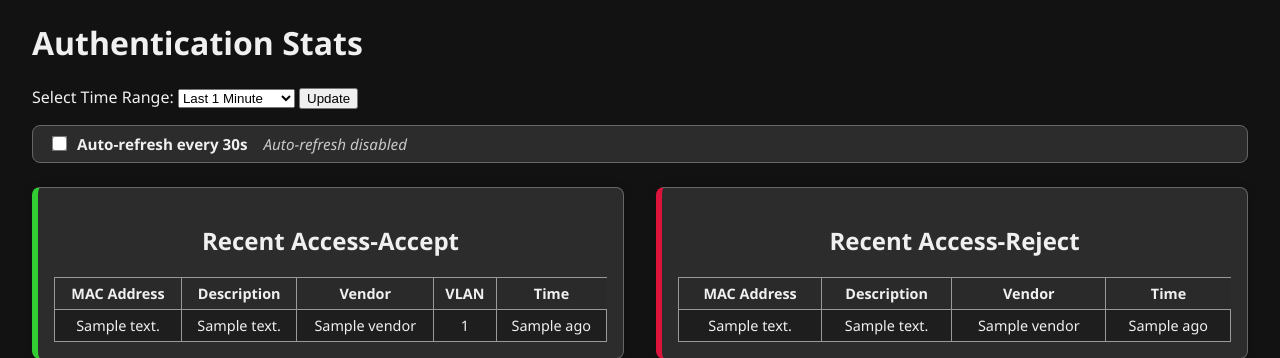
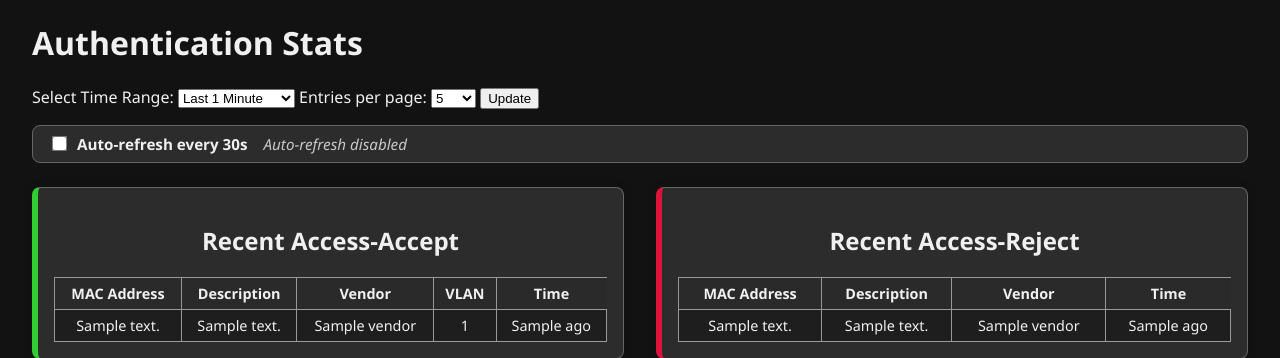
Before and after one commit to Simon-CR/RadMac, a Flask app: template app/templates/stats.html in a window 1280 px wide. Shown: the part 74-432 px from the top of the page. Run offline with Flask 3, Linux system fonts and the light colour scheme; the template is opened without the code that fills it: most values are stand-ins (such as "Sample title", 1, 10 or a date in 2020).

Commit message:
improved pagination

```diff
--- a/app/templates/stats.html
+++ b/app/templates/stats.html
@@ -18,6 +18,14 @@
         <option value="last_30_days" {% if time_range == 'last_30_days' %}selected{% endif %}>Last 30 Days</option>
         <option value="all" {% if time_range == 'all' %}selected{% endif %}>All Time</option>
     </select>
+
+    <label for="per_page">Entries per page:</label>
+    <select name="per_page" id="per_page">
+        {% for option in [5,10, 25, 50, 100] %}
+        <option value="{{ option }}" {% if per_page == option %}selected{% endif %}>{{ option }}</option>
+        {% endfor %}
+    </select>
+
     <button type="submit">Update</button>
 </form>
 
@@ -56,15 +64,29 @@
             {% endfor %}
         </tbody>
     </table>
-        {% if total_pages_accept > 1 %}
+    {% if pagination_accept.pages|length > 1 %}
     <div class="pagination">
-            {% for page in range(1, total_pages_accept + 1) %}
+        {% if pagination_accept.show_first %}
+            <a href="{{ url_for('stats.stats_page', page_accept=pagination_accept.first_page, page_reject=page_reject, page_fallback=page_fallback, per_page=per_page, time_range=time_range) }}">&laquo;</a>
+        {% endif %}
+        {% if pagination_accept.show_prev %}
+            <a href="{{ url_for('stats.stats_page', page_accept=pagination_accept.prev_page, page_reject=page_reject, page_fallback=page_fallback, per_page=per_page, time_range=time_range) }}">&lsaquo;</a>
+        {% endif %}
+
+        {% for page in pagination_accept.pages %}
             {% if page == page_accept %}
                 <span class="current-page">{{ page }}</span>
             {% else %}
-                    <a href="{{ url_for('stats.stats_page', page_accept=page, page_reject=page_reject, page_fallback=page_fallback, time_range=time_range) }}">{{ page }}</a>
+                <a href="{{ url_for('stats.stats_page', page_accept=page, page_reject=page_reject, page_fallback=page_fallback, per_page=per_page, time_range=time_range) }}">{{ page }}</a>
             {% endif %}
         {% endfor %}
+
+        {% if pagination_accept.show_next %}
+            <a href="{{ url_for('stats.stats_page', page_accept=pagination_accept.next_page, page_reject=page_reject, page_fallback=page_fallback, per_page=per_page, time_range=time_range) }}">&rsaquo;</a>
+        {% endif %}
+        {% if pagination_accept.show_last %}
+            <a href="{{ url_for('stats.stats_page', page_accept=pagination_accept.last_page, page_reject=page_reject, page_fallback=page_fallback, per_page=per_page, time_range=time_range) }}">&raquo;</a>
+        {% endif %}
     </div>
     {% endif %}
 </div>
@@ -92,15 +114,27 @@
             {% endfor %}
         </tbody>
     </table>
-        {% if total_pages_reject > 1 %}
+    {% if pagination_reject.pages|length > 1 %}
     <div class="pagination">
-            {% for page in range(1, total_pages_reject + 1) %}
+        {% if pagination_reject.show_first %}
+            <a href="{{ url_for('stats.stats_page', page_accept=page_accept, page_reject=pagination_reject.first_page, page_fallback=page_fallback, per_page=per_page, time_range=time_range) }}">&laquo;</a>
+        {% endif %}
+        {% if pagination_reject.show_prev %}
+            <a href="{{ url_for('stats.stats_page', page_accept=page_accept, page_reject=pagination_reject.prev_page, page_fallback=page_fallback, per_page=per_page, time_range=time_range) }}">&lsaquo;</a>
+        {% endif %}
+        {% for page in pagination_reject.pages %}
             {% if page == page_reject %}
                 <span class="current-page">{{ page }}</span>
             {% else %}
-                    <a href="{{ url_for('stats.stats_page', page_accept=page_accept, page_reject=page, page_fallback=page_fallback, time_range=time_range) }}">{{ page }}</a>
+                <a href="{{ url_for('stats.stats_page', page_accept=page_accept, page_reject=page, page_fallback=page_fallback, per_page=per_page, time_range=time_range) }}">{{ page }}</a>
             {% endif %}
         {% endfor %}
+        {% if pagination_reject.show_next %}
+            <a href="{{ url_for('stats.stats_page', page_accept=page_accept, page_reject=pagination_reject.next_page, page_fallback=page_fallback, per_page=per_page, time_range=time_range) }}">&rsaquo;</a>
+        {% endif %}
+        {% if pagination_reject.show_last %}
+            <a href="{{ url_for('stats.stats_page', page_accept=page_accept, page_reject=pagination_reject.last_page, page_fallback=page_fallback, per_page=per_page, time_range=time_range) }}">&raquo;</a>
+        {% endif %}
     </div>
     {% endif %}
 </div>
@@ -153,24 +187,36 @@
             {% endfor %}
         </tbody>
     </table>
-        {% if total_pages_fallback > 1 %}
+    {% if pagination_fallback.pages|length > 1 %}
     <div class="pagination">
-            {% for page in range(1, total_pages_fallback + 1) %}
+        {% if pagination_fallback.show_first %}
+            <a href="{{ url_for('stats.stats_page', page_accept=page_accept, page_reject=page_reject, page_fallback=pagination_fallback.first_page, per_page=per_page, time_range=time_range) }}">&laquo;</a>
+        {% endif %}
+        {% if pagination_fallback.show_prev %}
+            <a href="{{ url_for('stats.stats_page', page_accept=page_accept, page_reject=page_reject, page_fallback=pagination_fallback.prev_page, per_page=per_page, time_range=time_range) }}">&lsaquo;</a>
+        {% endif %}
+        {% for page in pagination_fallback.pages %}
             {% if page == page_fallback %}
                 <span class="current-page">{{ page }}</span>
             {% else %}
-                    <a href="{{ url_for('stats.stats_page', page_accept=page_accept, page_reject=page_reject, page_fallback=page, time_range=time_range) }}">{{ page }}</a>
+                <a href="{{ url_for('stats.stats_page', page_accept=page_accept, page_reject=page_reject, page_fallback=page, per_page=per_page, time_range=time_range) }}">{{ page }}</a>
             {% endif %}
         {% endfor %}
+        {% if pagination_fallback.show_next %}
+            <a href="{{ url_for('stats.stats_page', page_accept=page_accept, page_reject=page_reject, page_fallback=pagination_fallback.next_page, per_page=per_page, time_range=time_range) }}">&rsaquo;</a>
+        {% endif %}
+        {% if pagination_fallback.show_last %}
+            <a href="{{ url_for('stats.stats_page', page_accept=page_accept, page_reject=page_reject, page_fallback=pagination_fallback.last_page, per_page=per_page, time_range=time_range) }}">&raquo;</a>
+        {% endif %}
     </div>
     {% endif %}
 </div>
+
 </div>
 </div>
 
 <script>
     document.addEventListener('DOMContentLoaded', () => {
-        // MAC vendor lookup
         const queriedPrefixes = new Set();
         document.querySelectorAll('.vendor-cell').forEach(cell => {
             const mac = cell.getAttribute('data-mac');
@@ -200,7 +246,6 @@
             }
         });
 
-        // Auto-refresh toggle logic
         const refreshCheckbox = document.getElementById('auto-refresh-checkbox');
         const refreshStatus = document.getElementById('refresh-status');
         let intervalId = null;
@@ -209,7 +254,7 @@
             refreshStatus.textContent = "Auto-refresh enabled";
             intervalId = setInterval(() => {
                 document.querySelector('form').submit();
-            }, 30000); // 30 seconds
+            }, 30000);
         }
 
         function stopAutoRefresh() {
@@ -225,7 +270,6 @@
             }
         });
 
-        // Default: start disabled
         stopAutoRefresh();
     });
 </script>
```
Also changed, not shown: app/views/stats_views.py (+36 -13 lines). Lines whose indentation alone changed are shown as unchanged.
